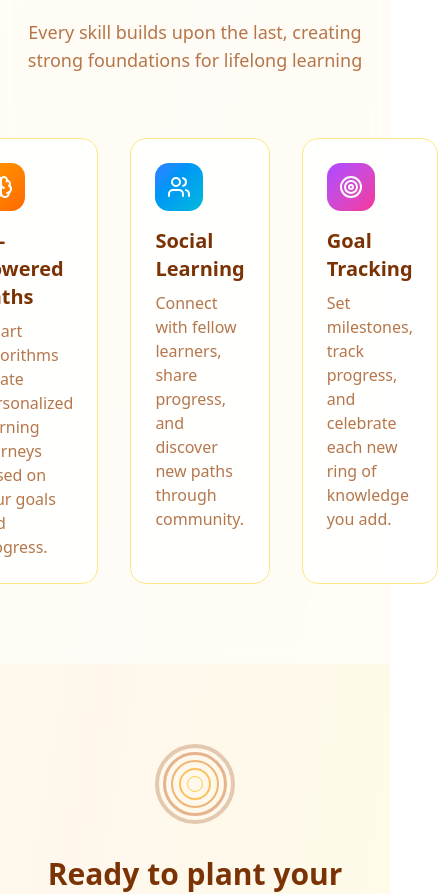
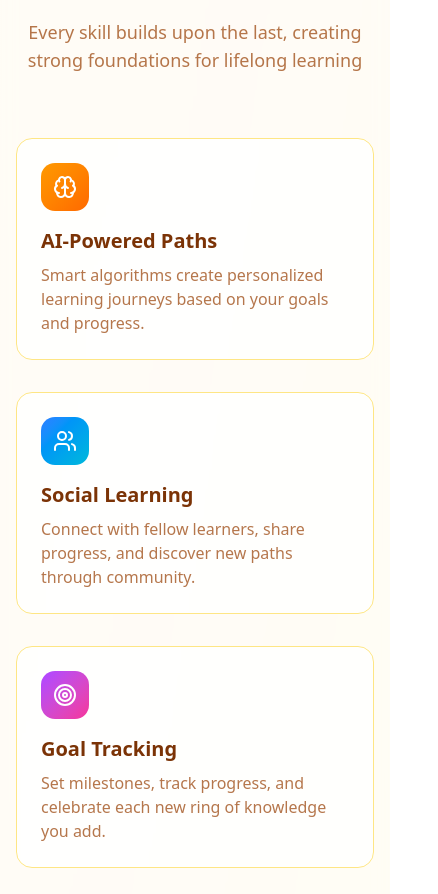
Before and after one commit to bonzo4/annulive, a Next.js app: page / in a window 390 px wide. Shown: the part 960-1854 px from the top of the page, 438 px wide, since content can reach past the window. Built offline with nearby package versions, Linux system fonts and the light colour scheme.

Commit message:
fix: mobile responsiveness

```diff
--- a/src/app/(platform)/roadmaps/components/RoadmapsClient.tsx
+++ b/src/app/(platform)/roadmaps/components/RoadmapsClient.tsx
@@ -50,7 +50,7 @@
           Create personalized learning roadmaps to master any skill. Get started
           by creating your first trunk track to see how our platform works.
         </p>
-        <div className="flex flex-col gap-4 sm:flex-row">
+        <div className="flex flex-col items-center justify-center gap-4 sm:flex-row">
           <Link href="/roadmaps/new">
             <Button size="lg">Create Your First Trunk Track</Button>
           </Link>
--- a/src/app/components/FeaturesSections.tsx
+++ b/src/app/components/FeaturesSections.tsx
@@ -14,7 +14,7 @@
           </p>
         </div>
 
-        <div className="flex justify-center gap-8">
+        <div className="flex flex-col justify-center gap-8 md:flex-row">
           <div className="group rounded-2xl border border-amber-200 bg-white/80 p-6 transition-all duration-300 hover:-translate-y-2 hover:shadow-lg dark:border-amber-800 dark:bg-amber-950/50">
             <div className="mb-4 flex h-12 w-12 items-center justify-center rounded-xl bg-gradient-to-br from-amber-500 to-orange-500 transition-transform group-hover:scale-110">
               <Brain className="h-6 w-6 text-white" />
```
